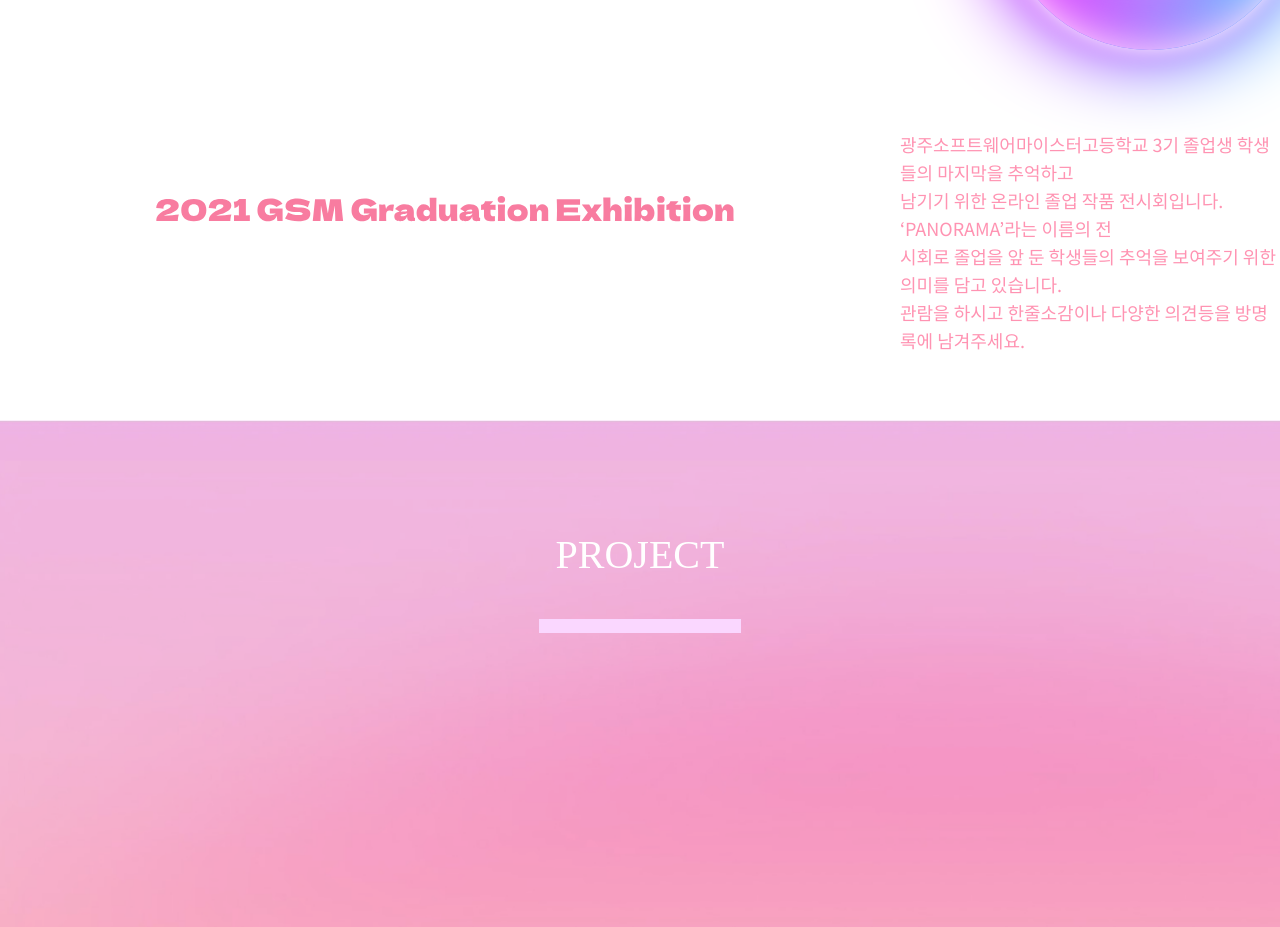
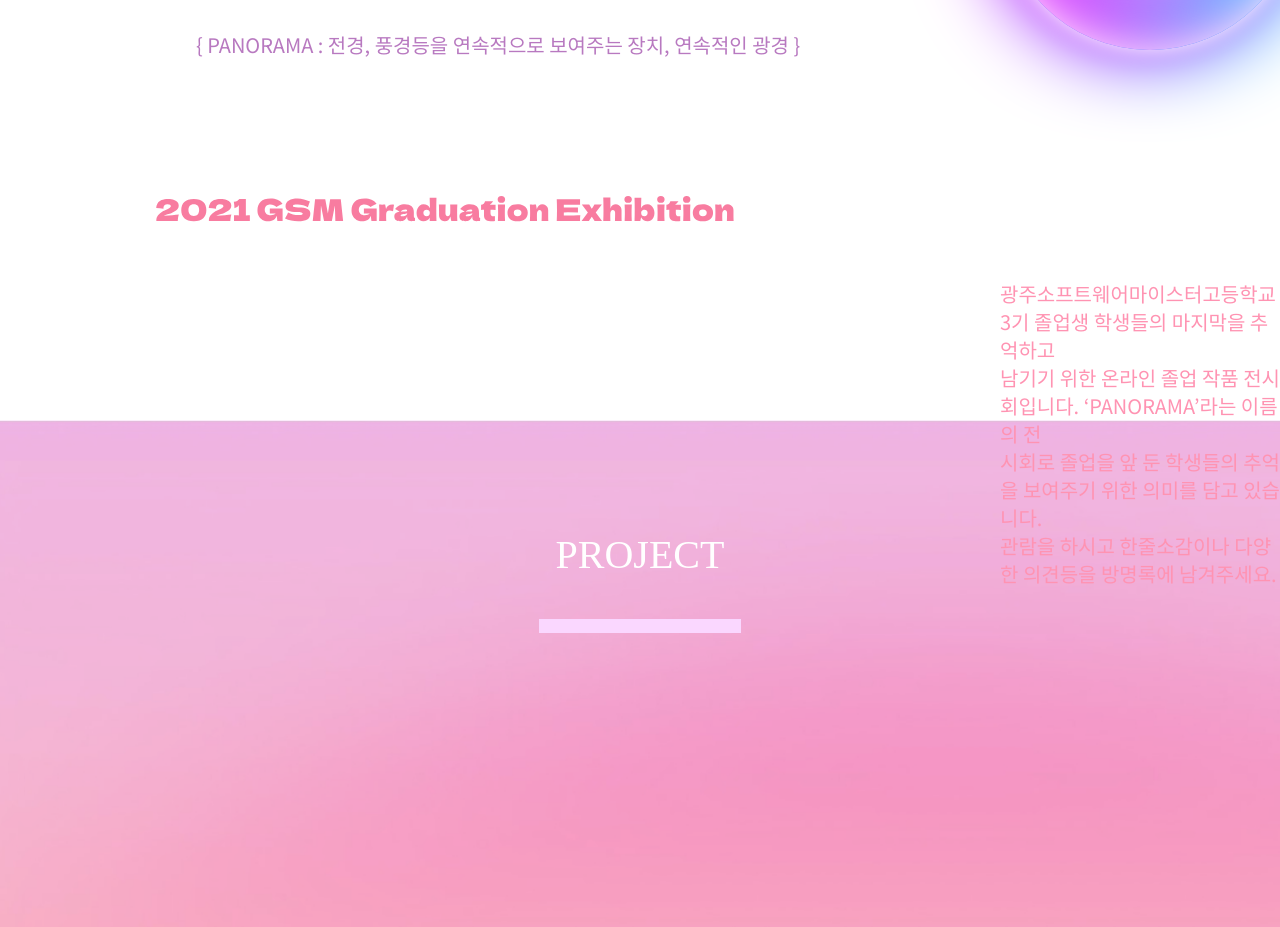
Before and after one commit to 2021-The-End/Panorama-Client, a React (Create React App) app: page / in a window 1280 px wide. Shown: the part 1180-2107 px from the top of the page. Built offline with nearby package versions, Linux system fonts and the light colour scheme; a web font is replaced by a local one.

Commit message:
[Update] media query

```diff
--- a/src/Pages/Home/Style.ts
+++ b/src/Pages/Home/Style.ts
@@ -198,6 +198,10 @@ export const Panoramainfo = styled.div`
   @media screen and (max-width: 1900px) {
     top: 304px;
     font-size: 20px;
+    @media screen and (max-height: 936px) {
+      top: 404px;
+      font-size: 20px;
+    }
   }
 `;
 
@@ -222,6 +226,11 @@ export const PanoramainfoText = styled.span`
     left: 900px;
     top: 510px;
     font-size: 18px;
+    @media screen and (max-height: 936px) {
+      top: 660px;
+      left: 1000px;
+      font-size: 20px;
+    }
   }
 `;
 
```
Also changed, not shown: 1 other file (tests, documents, lock files or other folders).
